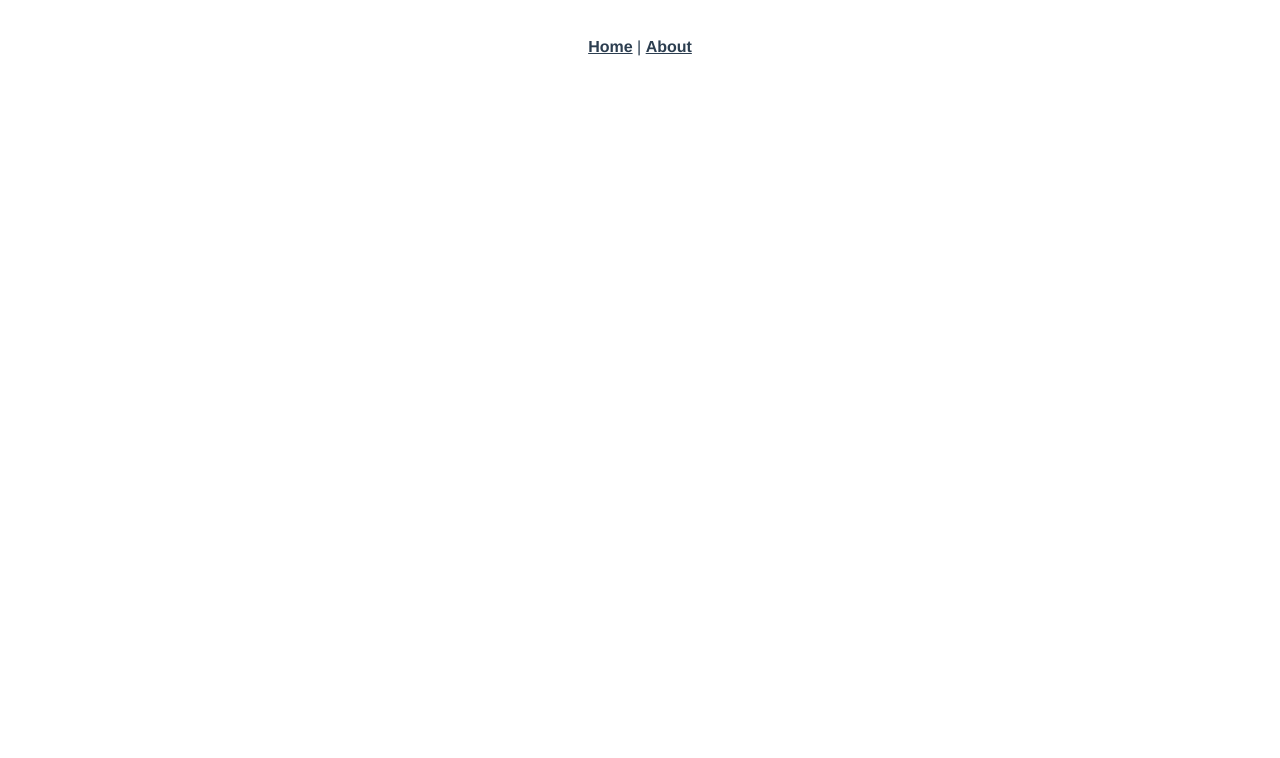
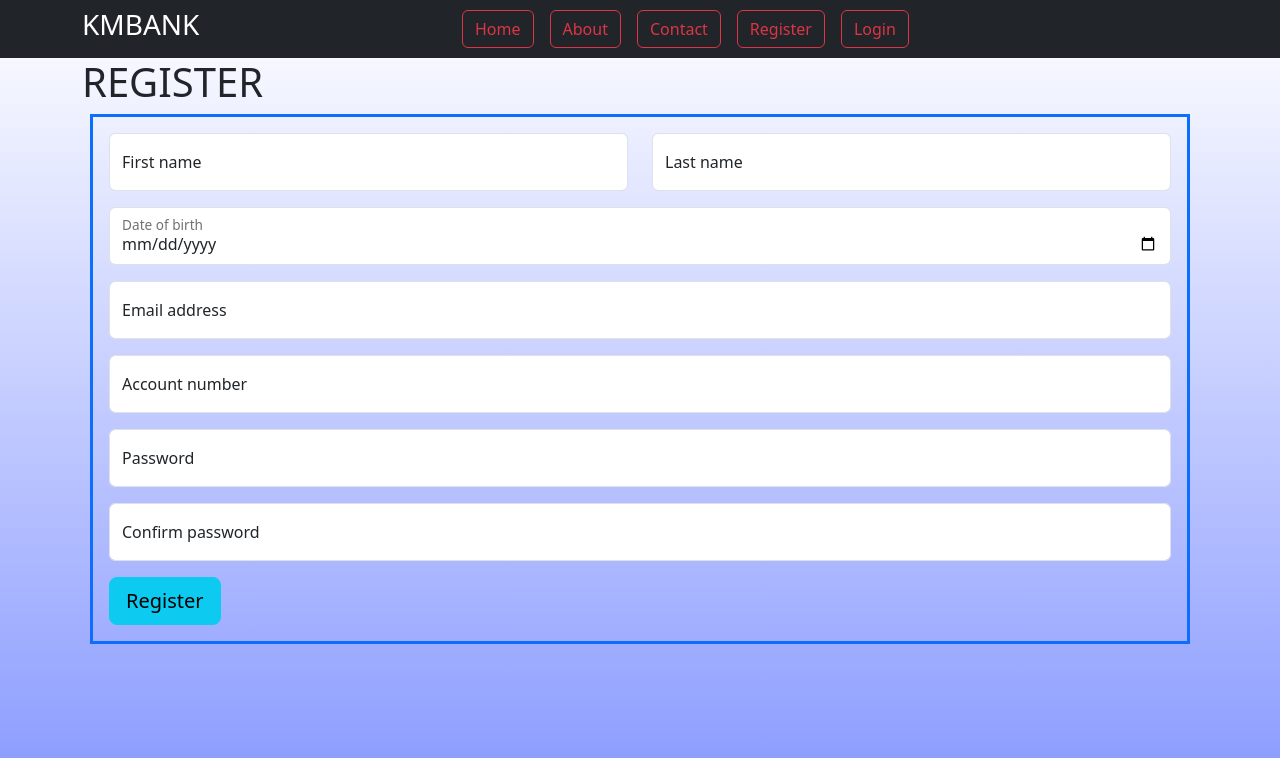
Before and after one commit to Abdirahman04/kmbank-ui-vue, a Vue app: page /#/register in a window 1280 px wide. Before the commit this address had no page. Shown: the top 758 px of the page. Built offline with nearby package versions, Linux system fonts and the light colour scheme.

Commit message:
initial commit

```diff
--- a/package.json
+++ b/package.json
@@ -7,6 +7,7 @@
     "build": "vue-cli-service build"
   },
   "dependencies": {
+    "bootstrap": "^5.3.2",
     "core-js": "^3.8.3",
     "vue": "^3.2.13",
     "vue-router": "^4.0.3"
--- a/src/App.vue
+++ b/src/App.vue
@@ -1,30 +1,38 @@
 <template>
-  <nav>
-    <router-link to="/">Home</router-link> |
-    <router-link to="/about">About</router-link>
+  <nav class="navbar navbar-expand-lg bg-dark text-white">
+    <div class="container">
+      <h3 class="col-3">KMBANK</h3>
+      <ul class="navbar-nav col-8">
+        <li class="navbar-item mx-2" v-for="route in routes" :key="route.id">
+          <router-link class="btn btn-outline-danger" :to="route.path">{{ route.title }}</router-link>
+        </li>
+      </ul>
+    </div>
   </nav>
   <router-view/>
 </template>
 
+<script>
+export default {
+  data() {
+    return {
+      routes: [
+        { id: 1, path: { name: 'home' }, title: 'Home' },
+        { id: 2, path: { name: 'about' }, title: 'About' },
+        { id: 3, path: { name: 'contact' }, title: 'Contact' },
+        { id: 4, path: { name: 'register' }, title: 'Register' },
+        { id: 5, path: { name: 'login' }, title: 'Login' },
+      ],
+    };
+  },
+}
+</script>
+
 <style>
-#app {
-  font-family: Avenir, Helvetica, Arial, sans-serif;
-  -webkit-font-smoothing: antialiased;
-  -moz-osx-font-smoothing: grayscale;
-  text-align: center;
-  color: #2c3e50;
-}
-
-nav {
-  padding: 30px;
-}
-
-nav a {
-  font-weight: bold;
-  color: #2c3e50;
-}
-
-nav a.router-link-exact-active {
-  color: #42b983;
-}
+  body {
+    padding: 0;
+    margin: 0;
+    min-height: 100vh;
+    background: linear-gradient(#fff, #89f);
+  }
 </style>
--- a/src/components/HelloWorld.vue
+++ /dev/null
@@ -1,58 +0,0 @@
-<template>
-  <div class="hello">
-    <h1>{{ msg }}</h1>
-    <p>
-      For a guide and recipes on how to configure / customize this project,<br>
-      check out the
-      <a href="https://cli.vuejs.org" target="_blank" rel="noopener">vue-cli documentation</a>.
-    </p>
-    <h3>Installed CLI Plugins</h3>
-    <ul>
-      <li><a href="https://github.com/vuejs/vue-cli/tree/dev/packages/%40vue/cli-plugin-babel" target="_blank" rel="noopener">babel</a></li>
-      <li><a href="https://github.com/vuejs/vue-cli/tree/dev/packages/%40vue/cli-plugin-router" target="_blank" rel="noopener">router</a></li>
-    </ul>
-    <h3>Essential Links</h3>
-    <ul>
-      <li><a href="https://vuejs.org" target="_blank" rel="noopener">Core Docs</a></li>
-      <li><a href="https://forum.vuejs.org" target="_blank" rel="noopener">Forum</a></li>
-      <li><a href="https://chat.vuejs.org" target="_blank" rel="noopener">Community Chat</a></li>
-      <li><a href="https://twitter.com/vuejs" target="_blank" rel="noopener">Twitter</a></li>
-      <li><a href="https://news.vuejs.org" target="_blank" rel="noopener">News</a></li>
-    </ul>
-    <h3>Ecosystem</h3>
-    <ul>
-      <li><a href="https://router.vuejs.org" target="_blank" rel="noopener">vue-router</a></li>
-      <li><a href="https://vuex.vuejs.org" target="_blank" rel="noopener">vuex</a></li>
-      <li><a href="https://github.com/vuejs/vue-devtools#vue-devtools" target="_blank" rel="noopener">vue-devtools</a></li>
-      <li><a href="https://vue-loader.vuejs.org" target="_blank" rel="noopener">vue-loader</a></li>
-      <li><a href="https://github.com/vuejs/awesome-vue" target="_blank" rel="noopener">awesome-vue</a></li>
-    </ul>
-  </div>
-</template>
-
-<script>
-export default {
-  name: 'HelloWorld',
-  props: {
-    msg: String
-  }
-}
-</script>
-
-<!-- Add "scoped" attribute to limit CSS to this component only -->
-<style scoped>
-h3 {
-  margin: 40px 0 0;
-}
-ul {
-  list-style-type: none;
-  padding: 0;
-}
-li {
-  display: inline-block;
-  margin: 0 10px;
-}
-a {
-  color: #42b983;
-}
-</style>
--- a/src/main.js
+++ b/src/main.js
@@ -1,5 +1,6 @@
 import { createApp } from 'vue'
 import App from './App.vue'
 import router from './router'
+import '../node_modules/bootstrap/dist/css/bootstrap.min.css'
 
 createApp(App).use(router).mount('#app')
--- a/src/router/index.js
+++ b/src/router/index.js
@@ -1,20 +1,36 @@
 import { createRouter, createWebHashHistory } from 'vue-router'
-import HomeView from '../views/HomeView.vue'
+import Home from '../views/Home.vue'
+import About from '../views/About.vue'
+import Contact from '../views/Contact.vue'
+import Register from '../views/Register.vue'
+import Login from '../views/Login.vue'
 
 const routes = [
   {
     path: '/',
     name: 'home',
-    component: HomeView
+    component: Home
   },
   {
     path: '/about',
     name: 'about',
-    // route level code-splitting
-    // this generates a separate chunk (about.[hash].js) for this route
-    // which is lazy-loaded when the route is visited.
-    component: () => import(/* webpackChunkName: "about" */ '../views/AboutView.vue')
-  }
+    component: About
+  },
+  {
+    path: '/contact',
+    name: 'contact',
+    component: Contact
+  },
+  {
+    path: '/register',
+    name: 'register',
+    component: Register
+  },
+  {
+    path: '/login',
+    name: 'login',
+    component: Login
+  },
 ]
 
 const router = createRouter({
--- a/src/views/AboutView.vue
+++ b/src/views/About.vue
@@ -1,5 +1,5 @@
 <template>
-  <div class="about">
+  <div class="about container">
     <h1>This is an about page</h1>
   </div>
 </template>
--- /dev/null
+++ b/src/views/Contact.vue
@@ -0,0 +1,5 @@
+<template>
+    <div class="contact container">
+        <h1>Contact Page</h1>
+    </div>
+</template>
--- /dev/null
+++ b/src/views/Home.vue
@@ -0,0 +1,11 @@
+<template>
+  <div class="home container">
+    <h1>Home Page</h1>
+  </div>
+</template>
+
+<script>
+export default {
+
+}
+</script>
--- a/src/views/HomeView.vue
+++ /dev/null
@@ -1,18 +0,0 @@
-<template>
-  <div class="home">
-    <img alt="Vue logo" src="../assets/logo.png">
-    <HelloWorld msg="Welcome to Your Vue.js App"/>
-  </div>
-</template>
-
-<script>
-// @ is an alias to /src
-import HelloWorld from '@/components/HelloWorld.vue'
-
-export default {
-  name: 'HomeView',
-  components: {
-    HelloWorld
-  }
-}
-</script>
--- /dev/null
+++ b/src/views/Login.vue
@@ -0,0 +1,23 @@
+<template>
+    <div class="login container">
+        <div class="row">
+            <div>
+                <h1>LOGIN</h1>
+            </div>
+        </div>
+        <div class="row my-5">
+            <form class="border border-3 p-3 border-primary">
+                <div class="mb-3 form-floating">
+                    <input type="text" id="accNumber" class="form-control" placeholder="account number">
+                    <label for="accNumber" class="form-label">Account number</label>
+                </div>
+                <div class="mb-3 form-floating">
+                    <input type="password" id="password" class="form-control" placeholder="password">
+                    <label for="password" class="form-label">Password</label>
+                </div>
+                <button id="btn" class="btn btn-lg btn-info">Login</button>
+            </form>
+            <h3 id="err"></h3>
+        </div>
+    </div>
+</template>
--- /dev/null
+++ b/src/views/Register.vue
@@ -0,0 +1,40 @@
+<template>
+    <div class="register container">
+        <h1>REGISTER</h1>
+        <form id="registerForm" class="border border-3 p-3 m-2 border-primary">
+            <div class="row g-4">
+                <div class="col mb-3 form-floating">
+                    <input type="text" id="fname" class="form-control" placeholder="first name" required>
+                    <label for="fname" class="form-label px-4">First name</label>
+                </div>
+                <div class="col mb-3 form-floating">
+                    <input type="text" id="lname" class="form-control" placeholder="last name" required>
+                    <label for="lname" class="form-label px-4">Last name</label>
+                </div>
+            </div>
+            <div class="mb-3 form-floating">
+                <input type="date" id="dob" class="form-control" placeholder="00-00-0000" required>
+                <label for="dob" class="form-label">Date of birth</label>
+            </div>
+            <div class="mb-3 form-floating">
+                <input type="text" id="email" class="form-control" placeholder="email address" required>
+                <label for="email" class="form-label">Email address</label>
+            </div>
+            <div class="mb-3 form-floating">
+                <input type="text" id="acc" class="form-control" placeholder="000000000" required>
+                <label for="acc" class="form-label">Account number</label>
+            </div>
+            <div class="mb-3 form-floating">
+                <input type="password" id="pass" class="form-control" placeholder="password" required>
+                <label for="pass" class="form-label">Password</label>
+            </div>
+            <div class="mb-3 form-floating">
+                <input type="password" id="cpass" class="form-control" placeholder="confirm password" required>
+                <label for="cpass" class="form-label">Confirm password</label>
+            </div>
+            <button id="btn" class="btn btn-lg btn-info">Register</button>
+        </form>
+
+        <h3 id="err"></h3>
+    </div>
+</template>
```
Also changed, not shown: 1 other file (tests, documents, lock files or other folders).
